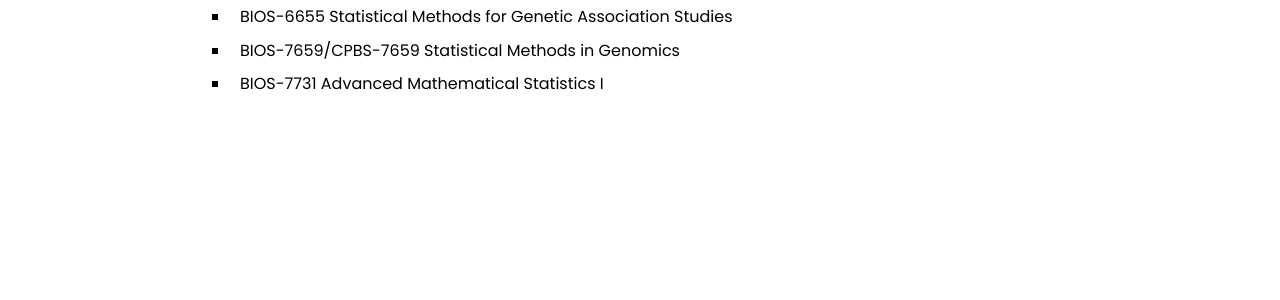
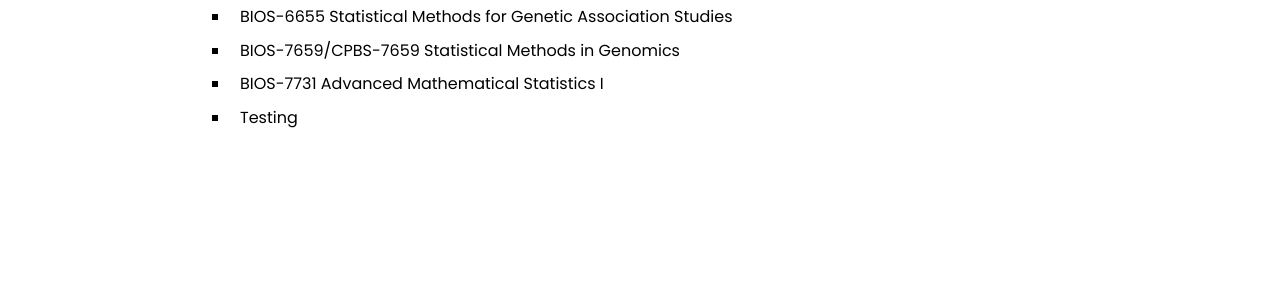
Before and after one commit to KechrisLab/kechrislab.github.io, a Jekyll site: the page built from teaching/index.md, in a window 1280 px wide. Shown: the part 234-534 px from the top of the page. Built offline with Jekyll 4.4.1, drawn with Linux system fonts in a browser that asks for light colours.

Commit message:
Update index.md

```diff
--- a/teaching/index.md
+++ b/teaching/index.md
@@ -10,3 +10,4 @@ nav:
 + BIOS-6655 Statistical Methods for Genetic Association Studies
 + BIOS-7659/CPBS-7659 Statistical Methods in Genomics
 + BIOS-7731 Advanced Mathematical Statistics I
++ Testing
```
